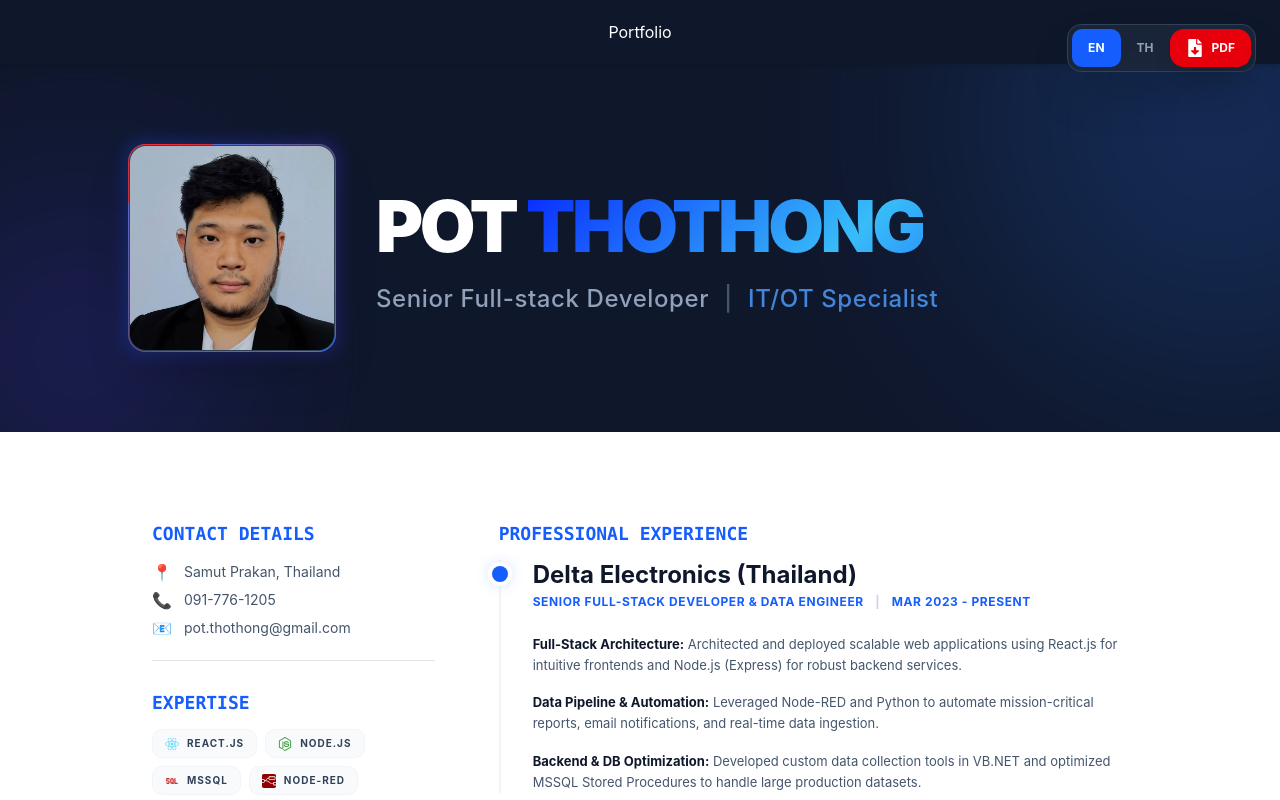
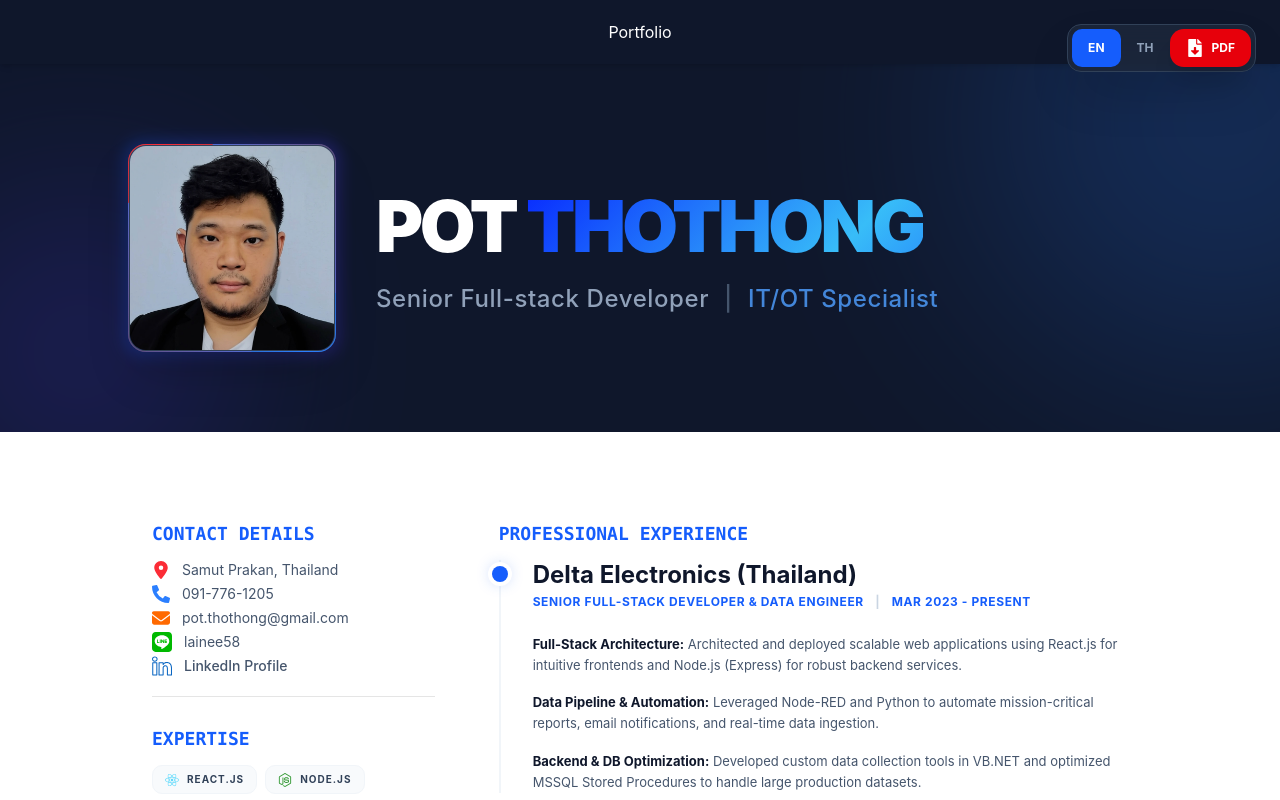
Before and after one commit to PotThothong1991/portfolio-project, a React (Vite) app: page / in a window 1280 px wide. Shown: the top 800 px of the page. Built offline with nearby package versions, Linux system fonts and the light colour scheme.

Commit message:
Update: Optimized experience and cleaned up root files

```diff
--- a/src/Pages/Home.jsx
+++ b/src/Pages/Home.jsx
@@ -15,6 +15,9 @@ import { SiNodered, SiTailwindcss, SiDotnet } from "react-icons/si";
 import { TbSettingsAutomation } from "react-icons/tb";
 import { HiSparkles } from "react-icons/hi";
 import { TbSql, TbNetwork } from "react-icons/tb";
+import { FaLocationDot, FaEnvelope, FaLine } from "react-icons/fa6";
+import { FaPhoneAlt } from "react-icons/fa";
+import { SlSocialLinkedin } from "react-icons/sl";
 // --- Configuration: 2 L ---
 const content = {
   en: {
@@ -219,14 +222,37 @@ const Home = () => {
             <div className="group">
               <HyperText className="text-lg text-blue-600 uppercase mb-1" animateOnHover={true}>{t.contactTitle}</HyperText>
               <div className="space-y-1 text-slate-600 text-sm">
+                {/* Location */}
                 <p className="flex items-center gap-3 hover:text-blue-600 transition-colors cursor-default">
-                  <span className="text-base text-slate-400">📍</span> {t.location}
+                  <FaLocationDot className="text-lg text-red-500" /> {t.location}
                 </p>
+
+                {/* Phone */}
                 <p className="flex items-center gap-3 hover:text-blue-600 transition-colors cursor-default">
-                  <span className="text-base text-slate-400">📞</span> 091-776-1205
+                  <FaPhoneAlt className="text-lg text-blue-500" /> 091-776-1205
                 </p>
+
+                {/* Email */}
                 <p className="flex items-center gap-3 hover:text-blue-600 transition-colors cursor-default">
-                  <span className="text-base text-slate-400">📧</span> pot.thothong@gmail.com
+                  <FaEnvelope className="text-lg text-orange-500" /> pot.thothong@gmail.com
+                </p>
+
+                {/* Line */}
+                <p className="flex items-center gap-3 hover:text-blue-600 transition-colors cursor-default">
+                  <FaLine className="text-xl text-[#00B900]" /> lainee58
+                </p>
+
+                {/* LinkedIn */}
+                <p className="flex items-center gap-3 hover:text-blue-600 transition-colors">
+                  <SlSocialLinkedin className="text-xl text-[#0A66C2]" />
+                  <a
+                    href="https://www.linkedin.com/in/pot-thothong-7765b4289"
+                    target="_blank"
+                    rel="noopener noreferrer"
+                    className="hover:underline font-medium"
+                  >
+                    LinkedIn Profile
+                  </a>
                 </p>
               </div>
             </div>
```
